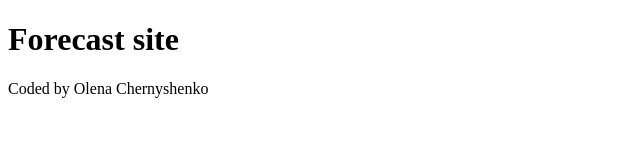
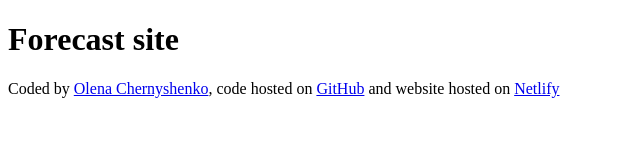
Before and after one commit to LegecL/Forecast-site, a plain HTML site: page index.html in a window 1280 px wide. Shown: the whole page, without its empty margins (0-640 px from the left). Drawn offline with Linux system fonts and the light colour scheme.

Commit message:
Add a links to footer

```diff
--- a/index.html
+++ b/index.html
@@ -7,6 +7,15 @@
   </head>
   <body>
     <h1>Forecast site</h1>
-    <footer>Coded by Olena Chernyshenko</footer>
+    <footer>
+      Coded by
+      <a href="https://github.com/LegecL" target="_blank">Olena Chernyshenko</a
+      >, code hosted on
+      <a href="https://github.com/LegecL/Forecast-site" target="_blank"
+        >GitHub</a
+      >
+      and website hosted on
+      <a href="https://forecast-for-you.netlify.app" target="_blank">Netlify</a>
+    </footer>
   </body>
 </html>
```
